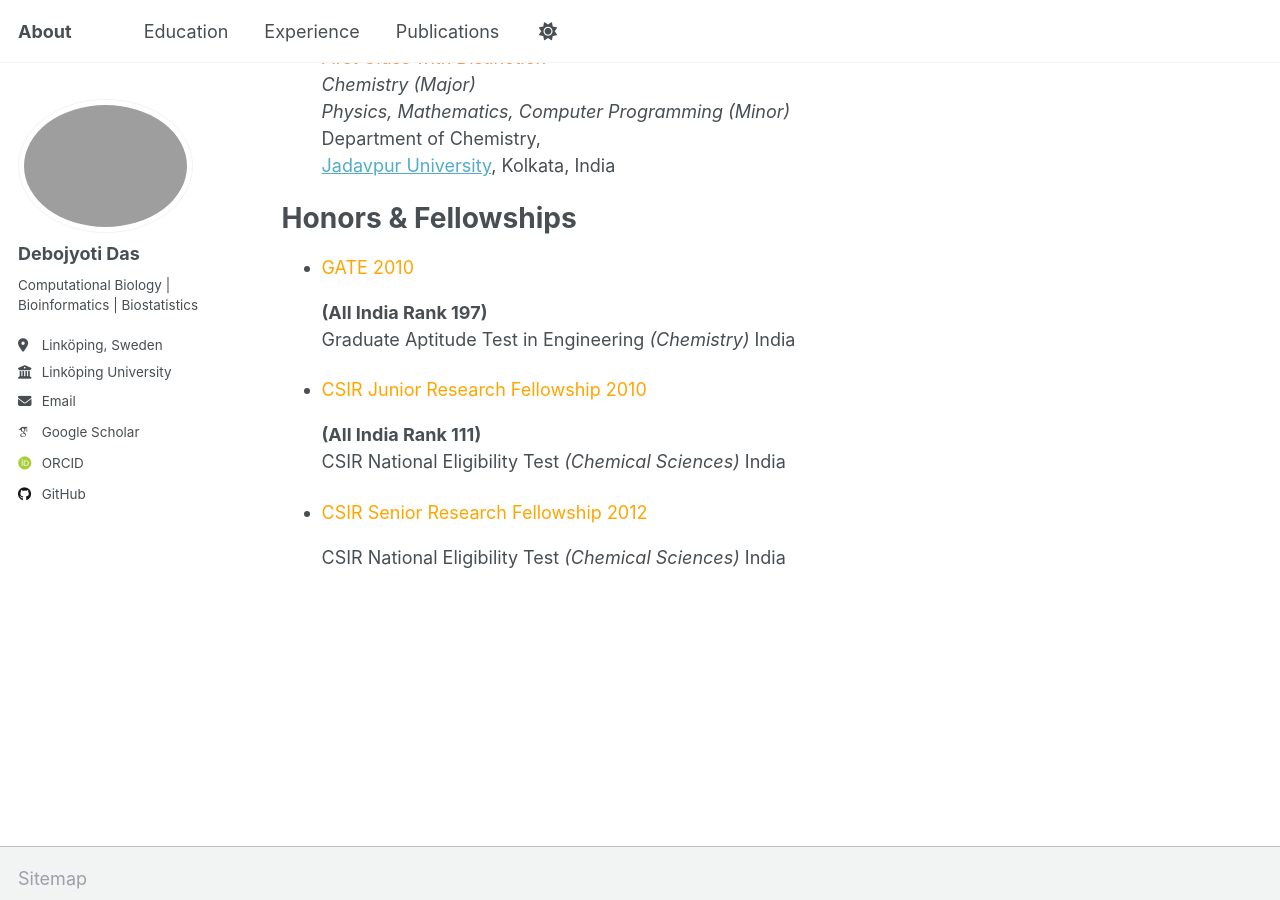
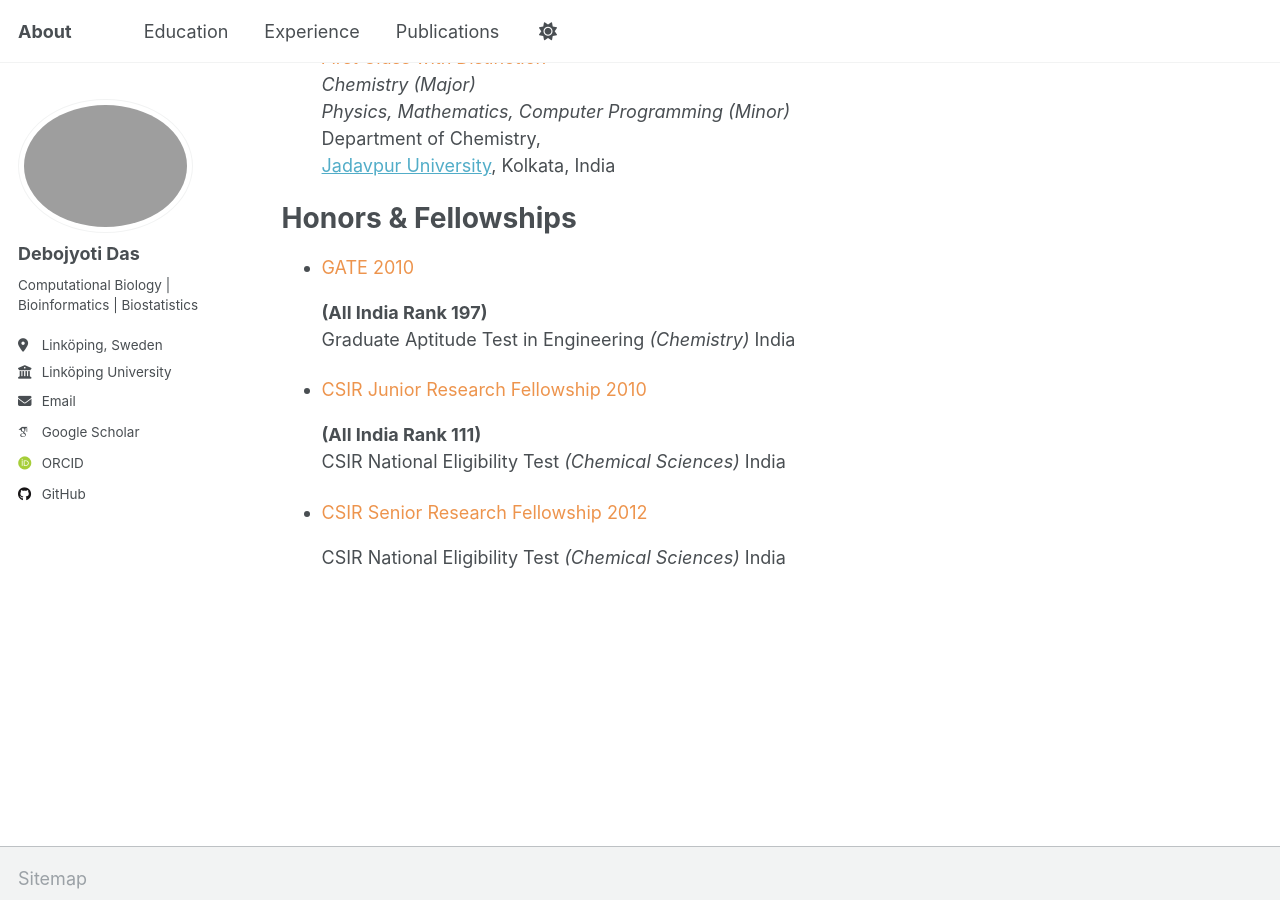
Before and after one commit to BioDebojyoti/BioDebojyoti.github.io, a Jekyll site: the page built from _pages/cv.md, in a window 1280 px wide and 900 px high, scrolled down 418 px. Built offline with Jekyll 4.4.1, drawn with Linux system fonts in a browser that asks for light colours; some web fonts are replaced.

Commit message:
updates added

```diff
--- a/_pages/cv.md
+++ b/_pages/cv.md
@@ -31,11 +31,11 @@ redirect_from:
 
 # Honors & Fellowships
 
-* <font color="orange">GATE 2010</font>
+* <font color="#ed944d">GATE 2010</font>
 **(All India Rank 197)**
 Graduate Aptitude Test in Engineering *(Chemistry)* India
-* <font color="orange">CSIR Junior Research Fellowship 2010</font>
+* <font color="#ed944d">CSIR Junior Research Fellowship 2010</font>
 **(All India Rank 111)**
 CSIR National Eligibility Test *(Chemical Sciences)* India
-* <font color="orange">CSIR Senior Research Fellowship 2012</font>
+* <font color="#ed944d">CSIR Senior Research Fellowship 2012</font>
 CSIR National Eligibility Test *(Chemical Sciences)* India
```
